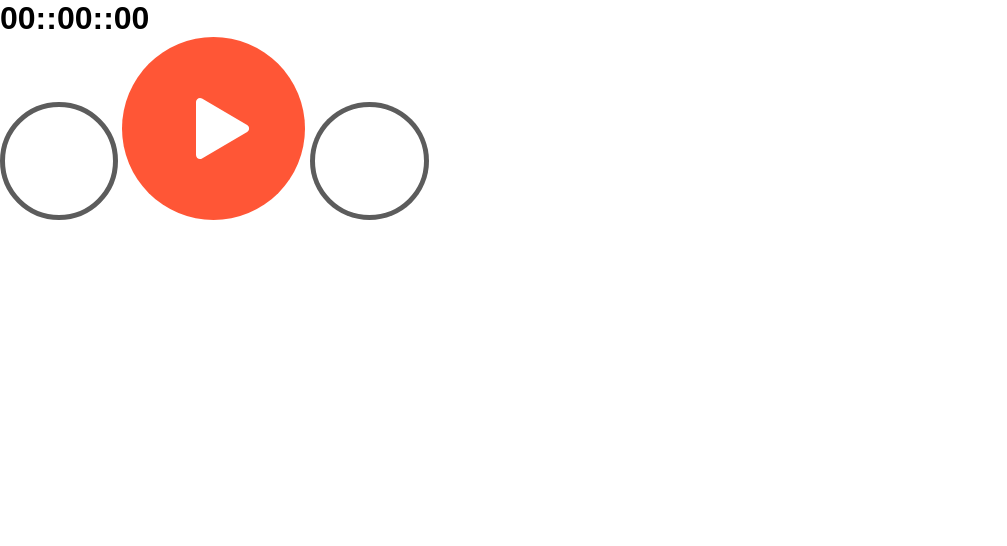
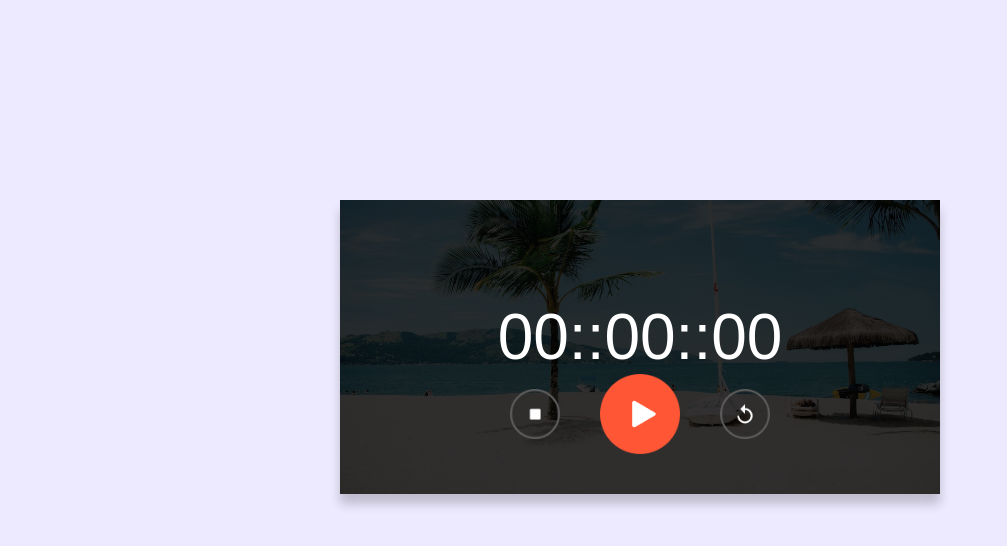
Before and after one commit to MuhammadAheedSiddiqui29/Stop-Watch, a plain HTML site: page index.html in a window 1280 px wide. Shown: the whole page, without its empty margins (0-1007 px from the left). Drawn offline with Linux system fonts and the light colour scheme.

Commit message:
css styling

```diff
--- a/style.css
+++ b/style.css
@@ -4,3 +4,42 @@
     box-sizing: border-box;
     font-family: sans-serif;
 }
+
+body{
+    background: #edeaff;
+}
+
+.stopwatch{
+    width: 90%;
+    max-width: 600px;
+    background-image: linear-gradient(rgba(0,0,0,0.8), rgba(0,0,0,0.8)),url(images/background.png);
+    background-size: cover;
+    background-position: center;
+    text-align: center;
+    padding: 40px 0;
+    color: #fff;
+    margin: 200px auto 0;
+    box-shadow: 0 10px 10px rgba(0, 0, 0,0.2);
+}
+
+.stopwatch h1{
+    margin-top: 60px;
+    font-size: 64px;
+    font-weight: 300;
+}
+
+.buttons{
+    display: flex;
+    align-items: center;
+    justify-content: center;
+}
+
+.buttons img{
+    width: 50px;
+    margin: 0 20px;
+    cursor: pointer;
+}
+
+.buttons img:nth-child(2){
+    width: 80px;
+}
```
